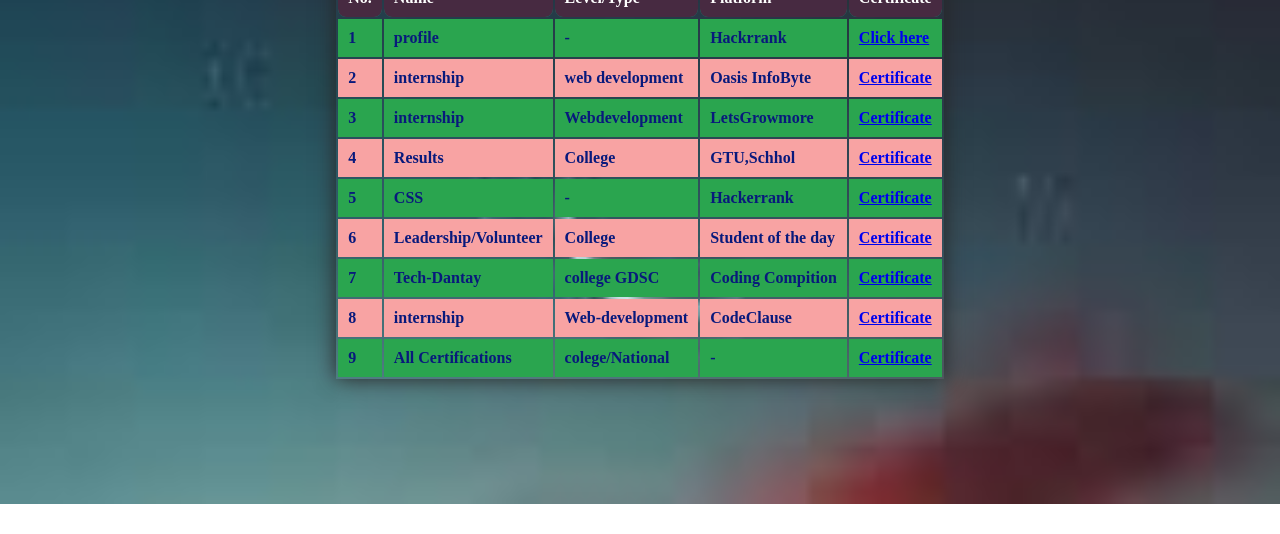
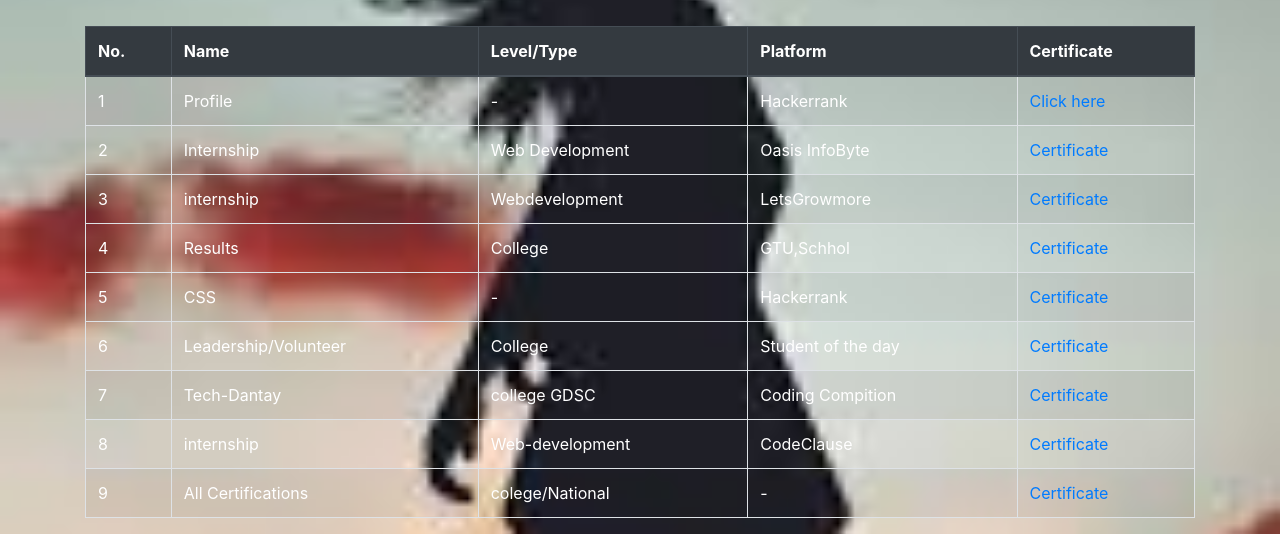
Before and after one commit to Kinnari-10/porfolio_new, a plain HTML site: page ach.html in a window 1280 px wide. Shown: the part 296-830 px from the top of the page. Before the commit the page ends 800 px from the top, so only its background shows below. Drawn offline with nearby package versions, Linux system fonts and the light colour scheme.

Commit message:
Update ach.html

```diff
--- a/ach.html
+++ b/ach.html
@@ -11,6 +11,11 @@
     <link rel="manifest" href="/apple-touch-icon.png">
     <link rel="stylesheet" href="https://cdnjs.cloudflare.com/ajax/libs/font-awesome/4.7.0/css/font-awesome.min.css">
 
+    <link href="https://stackpath.bootstrapcdn.com/bootstrap/4.5.2/css/bootstrap.min.css" rel="stylesheet">
+    <script src="https://code.jquery.com/jquery-3.5.1.slim.min.js"></script>
+    <script src="https://cdn.jsdelivr.net/npm/@popperjs/core@1.16.1/dist/umd/popper.min.js"></script>
+    <script src="https://stackpath.bootstrapcdn.com/bootstrap/4.5.2/js/bootstrap.min.js"></script>
+
     <link rel="stylesheet" href="style.css">
     <link rel="stylesheet" media="screen and (max-width:800px)" href="tablet.css">
     <link rel="stylesheet" media="screen and (max-width:500px)" href="phone.css">
@@ -19,56 +24,14 @@
     <style>
 body{
     background-image: url(img1.jpeg);
-    background-position:fixed;
+    background-position:0px;
     background-repeat: repeat;
     background-size: cover;
     position: relative;
     min-height: 300px;
 }
-.styled-table {
 
-    border-collapse: separate;
-    margin: 35px;
-    font-size: 1em;
-    font-family: century;
-    min-width: 400px;
-    box-shadow: 0 0 20px rgb(40, 38, 38);
 
-}
-
-.styled-table thead tr {
-    background-color: #009879;
-    color: #ffffff;
-    text-align: left;
-}
-.styled-table th,
-.styled-table td {
-    padding: 10px 10px;
-
-}
-.styled-table tbody tr {
-    border-radius: 50px;
-    border-bottom: 1px solid #dddddd;
-}
-
-.styled-table tbody tr:nth-of-type(even) {
-    background-color: #f8a3a3;
-}
-.styled-table tbody tr:nth-of-type(odd) {
-    background-color: #2aa54f;
-}
-
-.styled-table tbody tr:last-of-type {
-    border-bottom: 2px solid #009879;
-}
-.styled-table tbody tr.active-row {
-    font-weight: bold;
-    color: #08197c;
-}
-th{
-    background-color: #472a41;
-    border-radius: 8px;
-}
 
       h1 {
         font-family: "century";
@@ -93,32 +56,36 @@ th{
     <h1 class="headings">My Achievments</h1>
     <h1 class="headings">Certificate</h1>
 
-   <center> <table class="styled-table"></center>
-        <thead>
+
+    <div class="container">
+        <div class="table-responsive">
+            <table class="table table-bordered table-striped">
+                <thead class="thead-dark">
                     <tr>
-                <th>No.</th>
-                <th>Name</th>
-                <th>Level/Type</th>
-                <th>Platform</th>
-                <th>Certificate</th>
+                        <th scope="col">No.</th>
+                        <th scope="col">Name</th>
+                        <th scope="col">Level/Type</th>
+                        <th scope="col">Platform</th>
+                        <th scope="col">Certificate</th>
                     </tr>
                 </thead>
-        <tbody>
-            <tr class="active-row">
+                <tbody class="text-white">
+                    <tr>
                         <td>1</td>
-                <td>profile</td>
+                        <td>Profile</td>
                         <td>-</td>
-                <td>Hackrrank</td>
+                        <td>Hackerrank</td>
                         <td><a href="https://www.hackerrank.com/kinnaridholakiy1?hr_r=1" target="_blank">Click here</a></td>
                     </tr>
-            <tr class="active-row">
+                    <tr>
                         <td>2</td>
-                <td>internship</td>
-                <td>web development</td>
+                        <td>Internship</td>
+                        <td>Web Development</td>
                         <td>Oasis InfoByte</td>
                         <td><a href="oasis cert.pdf" target="_blank">Certificate</a></td>
                     </tr>
-            <tr class="active-row">
+
+                    <tr>
                         <td>3</td>
                         <td>internship</td>
                         <td>Webdevelopment</td>
@@ -126,7 +93,7 @@ th{
                         <td><a href="lgm cert.pdf" target="_blank">Certificate</a></td>
                     </tr>
 
-            <tr class="active-row">
+                    <tr >
                         <td>4</td>
                         <td>Results</td>
                         <td>College</td>
@@ -134,35 +101,35 @@ th{
                         <td><a href="result.html"  target="_blank">Certificate</a></td>
                     </tr>
 
-            <tr  class="active-row">
+                    <tr>
                         <td>5</td>
                         <td>CSS</td>
                         <td>-</td>
                         <td>Hackerrank</td>
                         <td><a href="https://www.hackerrank.com/certificates/49ea0c2858f4">Certificate</a></td>
                     </tr>
-            <tr class="active-row">
+                    <tr>
                         <td>6</td>
                         <td>Leadership/Volunteer</td>
                         <td>College</td>
                         <td>Student of the day</td>
                         <td><a href="volunteer.jpeg">Certificate</a></td>
                     </tr>
-            <tr  class="active-row">
+                    <tr>
                         <td>7</td>
                         <td>Tech-Dantay</td>
                         <td>college GDSC</td>
                         <td>Coding Compition</td>
                         <td><a href="techdantay.jpeg">Certificate</a></td>
                     </tr>
-            <tr class="active-row">
+                    <tr>
                         <td>8</td>
                         <td>internship</td>
                         <td>Web-development</td>
                         <td>CodeClause</td>
                         <td><a href="codecl cert.pdf">Certificate</a></td>
                     </tr>
-            <tr class="active-row">
+                    <tr>
                         <td>9</td>
                         <td>All Certifications</td>
                         <td>colege/National</td>
@@ -171,5 +138,14 @@ th{
                     </tr>
                 </tbody>
             </table>
+        </div>
+    </div>
+
+
+
+
+
+
+
 </body>
 </html>
```
Lines whose indentation alone changed are shown as unchanged.
